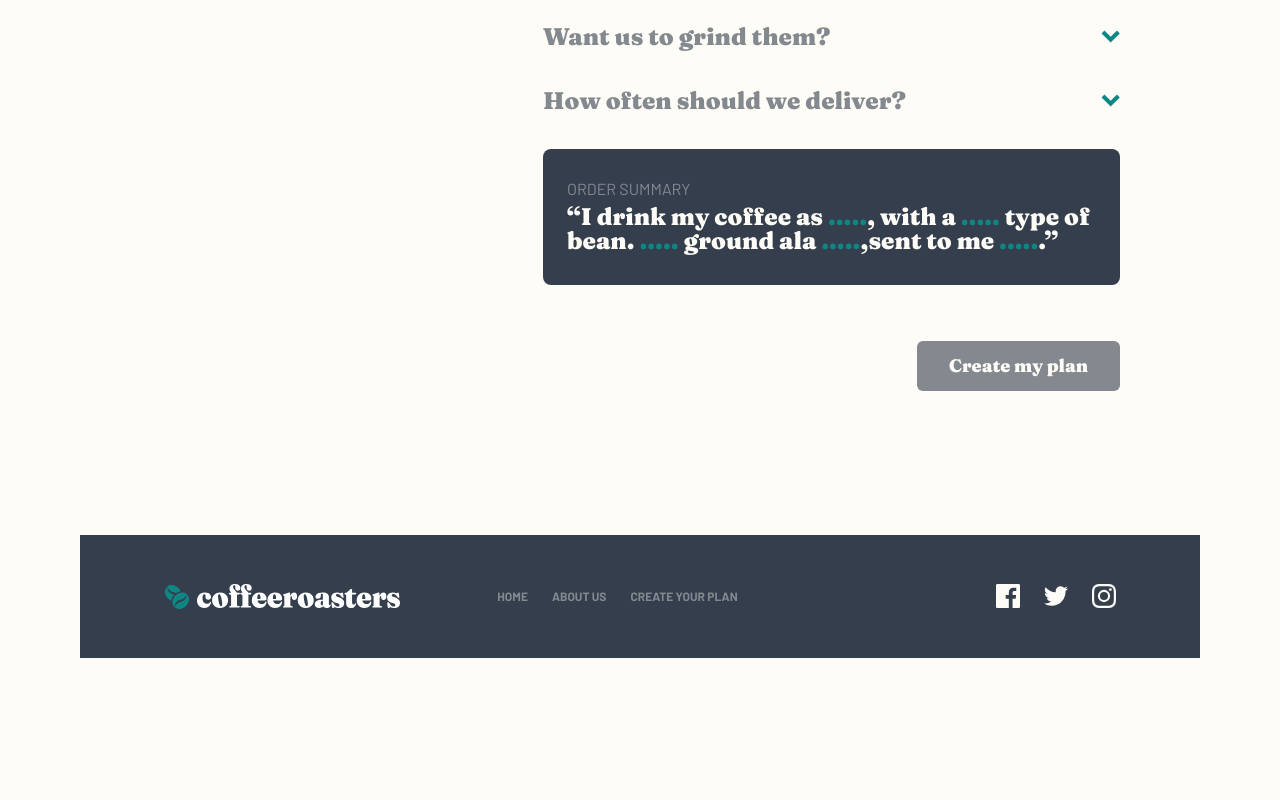
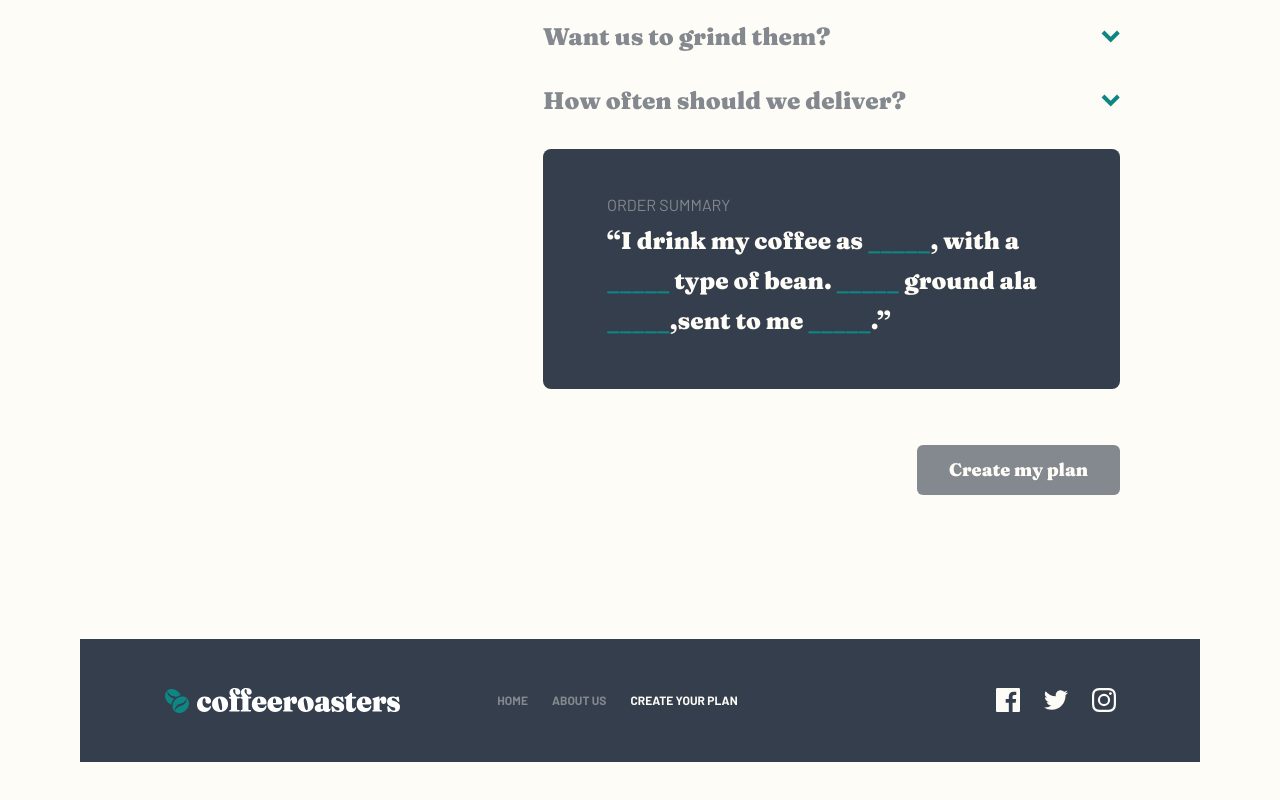
Before and after one commit to zyadfallatah/frontend-mentor-challenge-10, a React (Vite) app: page /create-your-plan in a window 1280 px wide. Shown: the part 1920-2720 px from the top of the page. Before the commit the page ends 2650 px from the top, so only its background shows below. Built offline with nearby package versions, Linux system fonts and the light colour scheme.

Commit message:
Home + Navbar hover effects added

```diff
--- a/src/components/Button.tsx
+++ b/src/components/Button.tsx
@@ -4,7 +4,8 @@
   return (
     <Link
       to="/create-your-plan"
-      className={`block w-fit mx-auto md:mx-0 text-[18px] px-8 py-4 bg-dark-cyan rounded-[6px] font-black fraunces text-light-cream`}
+      className={`block w-fit mx-auto md:mx-0 text-[18px] px-8 py-4 bg-dark-cyan hover:bg-dark-cyan-transparent rounded-[6px]
+      duration-300 font-black fraunces text-light-cream`}
     >
       Create your plan
     </Link>
--- a/src/components/Footer.tsx
+++ b/src/components/Footer.tsx
@@ -1,5 +1,4 @@
 import lightLogo from "../assets/shared/desktop/logo-light.svg";
-import facebook from "../assets/shared/desktop/icon-facebook.svg";
 import twitter from "../assets/shared/desktop/icon-twitter.svg";
 import instagram from "../assets/shared/desktop/icon-instagram.svg";
 import { NavLink } from "react-router-dom";
@@ -15,13 +14,40 @@
       <nav>
         <ul className="flex flex-col md:flex-row gap-6 text-grey font-bold text-[.75rem]">
           <li>
-            <NavLink to="/">HOME</NavLink>
+            <NavLink
+              to="/"
+              className={({ isActive }) =>
+                `${
+                  isActive ? "text-light-cream" : ""
+                } hover:text-light-cream  duration-200 ease-in-out`
+              }
+            >
+              HOME
+            </NavLink>
           </li>
           <li>
-            <NavLink to="/about">ABOUT US</NavLink>
+            <NavLink
+              to="/about"
+              className={({ isActive }) =>
+                `${
+                  isActive ? "text-light-cream" : ""
+                } hover:text-light-cream  duration-200 ease-in-out`
+              }
+            >
+              ABOUT US
+            </NavLink>
           </li>
           <li>
-            <NavLink to="/create-your-plan">CREATE YOUR PLAN</NavLink>
+            <NavLink
+              to="/create-your-plan"
+              className={({ isActive }) =>
+                `${
+                  isActive ? "text-light-cream" : ""
+                } hover:text-light-cream  duration-200 ease-in-out`
+              }
+            >
+              CREATE YOUR PLAN
+            </NavLink>
           </li>
         </ul>
       </nav>
@@ -29,17 +55,50 @@
         <ul className="flex items-center gap-6">
           <li>
             <Link to="#">
-              <img src={facebook} alt="facebook logo" />
+              <svg
+                className="group"
+                xmlns="http://www.w3.org/2000/svg"
+                width="24"
+                height="24"
+              >
+                <path
+                  className="group-hover:fill-pale-orange duration-200"
+                  fill="#FEFCF7"
+                  d="M22.675 0H1.325C.593 0 0 .593 0 1.325v21.351C0 23.407.593 24 1.325 24H12.82v-9.294H9.692v-3.622h3.128V8.413c0-3.1 1.893-4.788 4.659-4.788 1.325 0 2.463.099 2.795.143v3.24l-1.918.001c-1.504 0-1.795.715-1.795 1.763v2.313h3.587l-.467 3.622h-3.12V24h6.116c.73 0 1.323-.593 1.323-1.325V1.325C24 .593 23.407 0 22.675 0z"
+                />
+              </svg>
+            </Link>
+          </li>
+          <li>
+            <Link to="/about">
+              <svg
+                className="group"
+                xmlns="http://www.w3.org/2000/svg"
+                width="24"
+                height="20"
+              >
+                <path
+                  className="group-hover:fill-pale-orange duration-200"
+                  fill="#FEFCF7"
+                  d="M24 2.557a9.83 9.83 0 01-2.828.775A4.932 4.932 0 0023.337.608a9.864 9.864 0 01-3.127 1.195A4.916 4.916 0 0016.616.248c-3.179 0-5.515 2.966-4.797 6.045A13.978 13.978 0 011.671 1.149a4.93 4.93 0 001.523 6.574 4.903 4.903 0 01-2.229-.616c-.054 2.281 1.581 4.415 3.949 4.89a4.935 4.935 0 01-2.224.084 4.928 4.928 0 004.6 3.419A9.9 9.9 0 010 17.54a13.94 13.94 0 007.548 2.212c9.142 0 14.307-7.721 13.995-14.646A10.025 10.025 0 0024 2.557z"
+                />
+              </svg>
             </Link>
           </li>
           <li>
             <Link to="#">
-              <img src={twitter} alt="twitter logo" />
-            </Link>
-          </li>
-          <li>
-            <Link to="#">
-              <img src={instagram} alt="instagram logo" />
+              <svg
+                className="group"
+                xmlns="http://www.w3.org/2000/svg"
+                width="24"
+                height="24"
+              >
+                <path
+                  className="group-hover:fill-pale-orange duration-200"
+                  fill="#FEFCF7"
+                  d="M12 2.163c3.204 0 3.584.012 4.85.07 3.252.148 4.771 1.691 4.919 4.919.058 1.265.069 1.645.069 4.849 0 3.205-.012 3.584-.069 4.849-.149 3.225-1.664 4.771-4.919 4.919-1.266.058-1.644.07-4.85.07-3.204 0-3.584-.012-4.849-.07-3.26-.149-4.771-1.699-4.919-4.92-.058-1.265-.07-1.644-.07-4.849 0-3.204.013-3.583.07-4.849.149-3.227 1.664-4.771 4.919-4.919 1.266-.057 1.645-.069 4.849-.069zM12 0C8.741 0 8.333.014 7.053.072 2.695.272.273 2.69.073 7.052.014 8.333 0 8.741 0 12c0 3.259.014 3.668.072 4.948.2 4.358 2.618 6.78 6.98 6.98C8.333 23.986 8.741 24 12 24c3.259 0 3.668-.014 4.948-.072 4.354-.2 6.782-2.618 6.979-6.98.059-1.28.073-1.689.073-4.948 0-3.259-.014-3.667-.072-4.947-.196-4.354-2.617-6.78-6.979-6.98C15.668.014 15.259 0 12 0zm0 5.838a6.162 6.162 0 100 12.324 6.162 6.162 0 000-12.324zM12 16a4 4 0 110-8 4 4 0 010 8zm6.406-11.845a1.44 1.44 0 100 2.881 1.44 1.44 0 000-2.881z"
+                />
+              </svg>
             </Link>
           </li>
         </ul>
--- a/src/components/NavBar.tsx
+++ b/src/components/NavBar.tsx
@@ -33,22 +33,46 @@
       />
 
       <ul
-        className={`${
+        className={`uppercase ${
           isNavActive ? appliedDesign : "hidden"
         } md:flex md:${appliedDesign}`}
       >
         <li>
-          <NavLink to="/" onClick={() => setIsNavActive(false)}>
+          <NavLink
+            to="/"
+            onClick={() => setIsNavActive(false)}
+            className={({ isActive }) =>
+              `${
+                isActive ? "text-dark-grey-blue" : ""
+              } hover:text-dark-grey-blue`
+            }
+          >
             Home
           </NavLink>
         </li>
         <li>
-          <NavLink to="/about" onClick={() => setIsNavActive(false)}>
+          <NavLink
+            to="/about"
+            onClick={() => setIsNavActive(false)}
+            className={({ isActive }) =>
+              `${
+                isActive ? "text-dark-grey-blue" : ""
+              } hover:text-dark-grey-blue`
+            }
+          >
             About Us
           </NavLink>
         </li>
         <li>
-          <NavLink to="/create-your-plan" onClick={() => setIsNavActive(false)}>
+          <NavLink
+            to="/create-your-plan"
+            onClick={() => setIsNavActive(false)}
+            className={({ isActive }) =>
+              `${
+                isActive ? "text-dark-grey-blue" : ""
+              } duration-300 ease-in-out hover:text-dark-grey-blue`
+            }
+          >
             Create Your Plan
           </NavLink>
         </li>
--- a/src/pages/create-your-plan/Plan.tsx
+++ b/src/pages/create-your-plan/Plan.tsx
@@ -123,7 +123,7 @@
           />
         </PlanOptions>
 
-        <div className="px-6 py-8 bg-dark-grey-blue rounded-lg">
+        <div className="px-6 py-8 xl:px-16 xl:py-12 bg-dark-grey-blue rounded-lg">
           <h2 className="barlow text-grey text-[1rem] font-normal uppercase mb-2">
             Order Summary
           </h2>
--- a/src/pages/create-your-plan/PlansOption.tsx
+++ b/src/pages/create-your-plan/PlansOption.tsx
@@ -1,6 +1,12 @@
 import arrow from "../../assets/plan/desktop/icon-arrow.svg";
 import { OptionsAction, Plan } from "./useOptions";
 import { createContext, PropsWithChildren, useContext, useState } from "react";
+
+type PlanStates = {
+  header: string;
+  disabled?: boolean;
+  active?: boolean;
+};
 
 type PlansOptionProps = {
   plan: keyof Plan;
@@ -15,6 +21,8 @@
   return useContext(OptionContext);
 };
 
+type PlansOptionType = PlansOptionProps & PlanStates & PropsWithChildren;
+
 const PlansOption = ({
   header,
   plan,
@@ -22,12 +30,7 @@
   children,
   disabled = false,
   active = false,
-}: PlansOptionProps &
-  PropsWithChildren & {
-    header: string;
-    disabled?: boolean;
-    active?: boolean;
-  }) => {
+}: PlansOptionType) => {
   const [isOptionOpened, setIsOptionOpened] = useState(active);
 
   const handleOptionOpening = function () {
--- a/src/pages/create-your-plan/Summary.tsx
+++ b/src/pages/create-your-plan/Summary.tsx
@@ -1,13 +1,13 @@
 import { Plan } from "./useOptions";
 
 const handlePlanRender = (planName: string) => {
-  return planName !== "" ? planName : ".....";
+  return planName !== "" ? planName : "_____";
 };
 
 const Summary = ({ plan }: { plan: Plan }) => {
   return (
     <>
-      <p className="fraunces text-2xl font-black">
+      <p className="fraunces text-2xl font-black !leading-[40px]">
         “I drink my coffee as{" "}
         <span className="text-dark-cyan">
           {handlePlanRender(plan.howToDrink)}
--- a/tailwind.config.js
+++ b/tailwind.config.js
@@ -5,6 +5,7 @@
     extend: {
       colors: {
         "dark-cyan": "hsl(179deg, 81%, 29%)",
+        "dark-cyan-transparent": "hsl(179deg, 55%, 61%)",
         "dark-grey-blue": "hsl(215deg, 19%, 25%)",
         "pale-orange": "hsl(25deg, 94%, 86%)",
         "light-cream": "hsl(43deg, 78%, 98%)",
```
